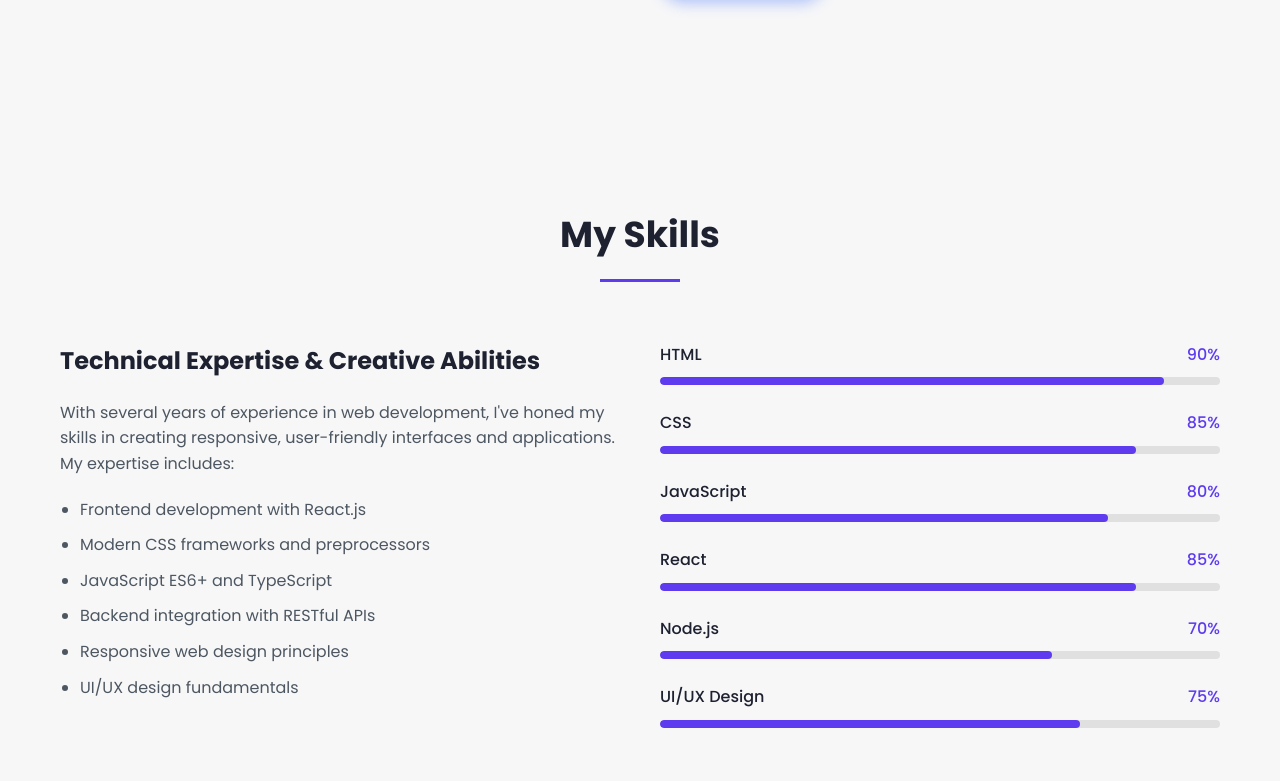
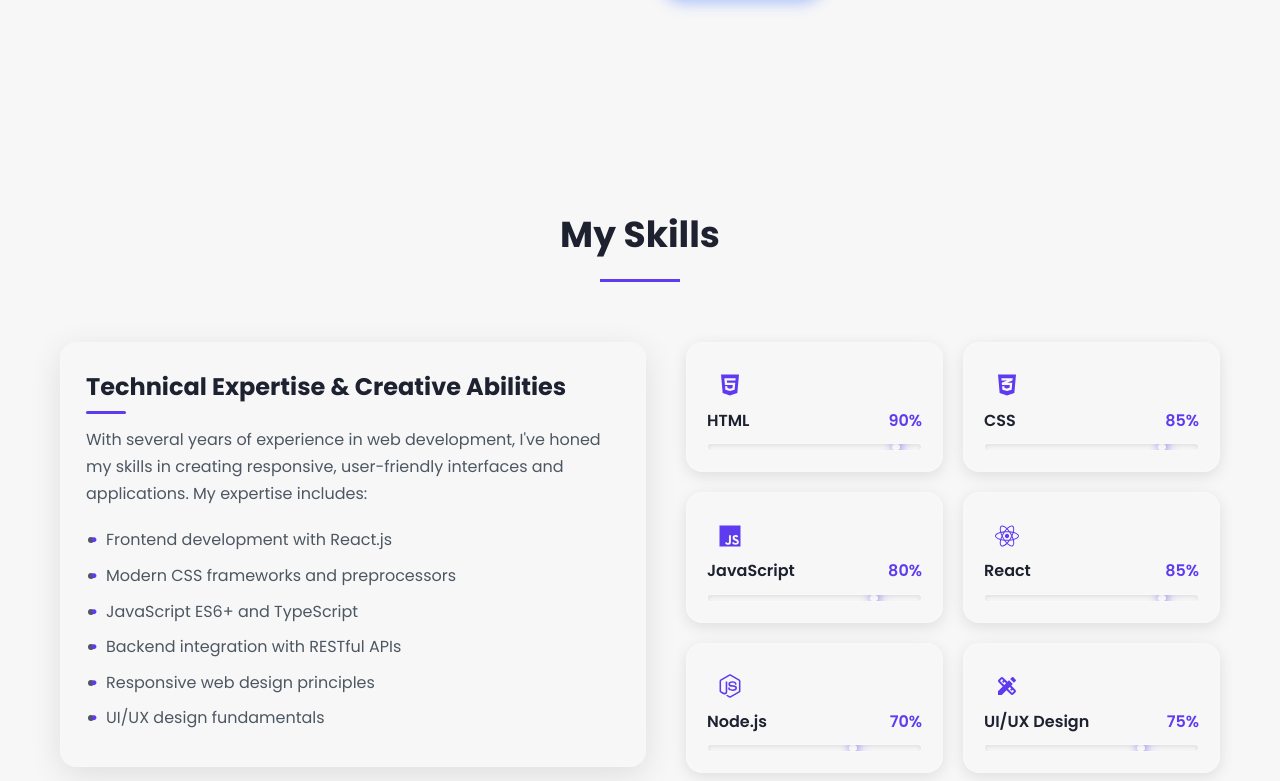
Before and after one commit to JayGupta930/portfolio, a React (Create React App) app: page / in a window 1280 px wide. Shown: the part 1639-2420 px from the top of the page. Built offline with nearby package versions, Linux system fonts and the light colour scheme.

Commit message:
Enhance Skills component with animations and icons

```diff
--- a/src/components/Skills.js
+++ b/src/components/Skills.js
@@ -1,23 +1,53 @@
-import React from 'react';
+import React, { useEffect, useRef, useState } from 'react';
 import '../styles/Skills.css';
+// Icons import (assuming you have react-icons installed)
+import { FaHtml5, FaCss3Alt, FaJs, FaReact, FaNodeJs } from 'react-icons/fa';
+import { MdDesignServices } from 'react-icons/md';
 
 const Skills = () => {
+  const [isVisible, setIsVisible] = useState(false);
+  const skillsRef = useRef(null);
+
+  useEffect(() => {
+    const targetElement = skillsRef.current;
+
+    const observer = new IntersectionObserver(
+      ([entry]) => {
+        if (entry.isIntersecting) {
+          setIsVisible(true);
+          observer.unobserve(entry.target);
+        }
+      },
+      { threshold: 0.2 }
+    );
+
+    if (targetElement) {
+      observer.observe(targetElement);
+    }
+
+    return () => {
+      if (targetElement) {
+        observer.unobserve(targetElement);
+      }
+    };
+  }, []);
+
   const skillsData = [
-    { name: "HTML", percentage: 90 },
-    { name: "CSS", percentage: 85 },
-    { name: "JavaScript", percentage: 80 },
-    { name: "React", percentage: 85 },
-    { name: "Node.js", percentage: 70 },
-    { name: "UI/UX Design", percentage: 75 }
+    { name: "HTML", percentage: 90, icon: <FaHtml5 className="skill-icon" /> },
+    { name: "CSS", percentage: 85, icon: <FaCss3Alt className="skill-icon" /> },
+    { name: "JavaScript", percentage: 80, icon: <FaJs className="skill-icon" /> },
+    { name: "React", percentage: 85, icon: <FaReact className="skill-icon" /> },
+    { name: "Node.js", percentage: 70, icon: <FaNodeJs className="skill-icon" /> },
+    { name: "UI/UX Design", percentage: 75, icon: <MdDesignServices className="skill-icon" /> }
   ];
 
   return (
-    <section id="skills" className="skills">
+    <section id="skills" className="skills" ref={skillsRef}>
       <div className="section-header">
         <h2>My Skills</h2>
         <div className="section-divider"></div>
       </div>
-      <div className="skills-content">
+      <div className={`skills-content ${isVisible ? 'animate-in' : ''}`}>
         <div className="skills-text">
           <h3>Technical Expertise & Creative Abilities</h3>
           <p>With several years of experience in web development, I've honed my skills in creating responsive, user-friendly interfaces and applications. My expertise includes:</p>
@@ -32,16 +62,27 @@ const Skills = () => {
         </div>
         <div className="skills-bars">
           {skillsData.map((skill, index) => (
-            <div className="skill-item" key={index}>
+            <div
+              className="skill-item"
+              key={index}
+              style={{ animationDelay: `${index * 0.1}s` }}
+            >
+              <div className="skill-card">
+                <div className="skill-icon-container">
+                  {skill.icon}
+                </div>
+                <div className="skill-details">
                   <div className="skill-info">
                     <span className="skill-name">{skill.name}</span>
                     <span className="skill-percentage">{skill.percentage}%</span>
                   </div>
                   <div className="skill-bar">
                     <div
-                  className="skill-progress"
-                  style={{ width: `${skill.percentage}%` }}
+                      className={`skill-progress ${isVisible ? 'animate' : ''}`}
+                      style={{ width: isVisible ? `${skill.percentage}%` : '0%' }}
                     ></div>
+                  </div>
+                </div>
               </div>
             </div>
           ))}
--- a/src/styles/Skills.css
+++ b/src/styles/Skills.css
@@ -1,6 +1,31 @@
 .skills {
   background-color: var(--background-light);
-  padding: var(--section-padding);
+  position: relative;
+  overflow: hidden;
+}
+
+.skills::before {
+  content: '';
+  position: absolute;
+  width: 300px;
+  height: 300px;
+  background: linear-gradient(to right, rgba(var(--primary-rgb), 0.1), transparent);
+  border-radius: 50%;
+  top: -150px;
+  left: -150px;
+  z-index: 0;
+}
+
+.skills::after {
+  content: '';
+  position: absolute;
+  width: 300px;
+  height: 300px;
+  background: linear-gradient(to left, rgba(var(--primary-rgb), 0.1), transparent);
+  border-radius: 50%;
+  bottom: -150px;
+  right: -150px;
+  z-index: 0;
 }
 
 .skills-content {
@@ -12,22 +37,58 @@
   margin: 0 auto;
   padding: 0 20px;
   gap: 40px;
+  position: relative;
+  z-index: 1;
+  opacity: 0;
+  transform: translateY(30px);
+  transition: opacity 0.8s ease, transform 0.8s ease;
+}
+
+.skills-content.animate-in {
+  opacity: 1;
+  transform: translateY(0);
 }
 
 .skills-text {
   flex: 1;
   min-width: 300px;
+  background: rgba(255, 255, 255, 0.05);
+  backdrop-filter: blur(5px);
+  border-radius: 16px;
+  padding: 25px;
+  box-shadow: 0 8px 32px rgba(0, 0, 0, 0.1);
+  border: 1px solid rgba(255, 255, 255, 0.08);
+  transition: transform 0.3s ease, box-shadow 0.3s ease;
+}
+
+.skills-text:hover {
+  transform: translateY(-5px);
+  box-shadow: 0 12px 40px rgba(0, 0, 0, 0.15);
 }
 
 .skills-text h3 {
   font-size: 24px;
   margin-bottom: 20px;
   color: var(--text-dark);
+  position: relative;
+  display: inline-block;
+}
+
+.skills-text h3::after {
+  content: '';
+  position: absolute;
+  left: 0;
+  bottom: -8px;
+  width: 40px;
+  height: 3px;
+  background: var(--primary-color);
+  border-radius: 10px;
 }
 
 .skills-text p {
   margin-bottom: 20px;
   color: var(--text-light);
+  line-height: 1.7;
 }
 
 .skills-text ul {
@@ -37,15 +98,100 @@
 .skills-text ul li {
   margin-bottom: 10px;
   color: var(--text-light);
+  position: relative;
+}
+
+.skills-text ul li::before {
+  content: '•';
+  color: var(--primary-color);
+  font-weight: bold;
+  display: inline-block;
+  width: 1em;
+  margin-left: -1em;
 }
 
 .skills-bars {
   flex: 1;
   min-width: 300px;
+  display: grid;
+  grid-template-columns: repeat(auto-fill, minmax(250px, 1fr));
+  gap: 20px;
 }
 
 .skill-item {
-  margin-bottom: 25px;
+  opacity: 0;
+  transform: translateY(20px);
+  animation: fadeInUp 0.5s forwards;
+  animation-play-state: paused;
+}
+
+.animate-in .skill-item {
+  animation-play-state: running;
+}
+
+.skill-card {
+  background: rgba(255, 255, 255, 0.07);
+  backdrop-filter: blur(10px);
+  border-radius: 16px;
+  padding: 20px;
+  box-shadow:
+    0 4px 15px rgba(0, 0, 0, 0.1),
+    inset 0 0 0 1px rgba(255, 255, 255, 0.15);
+  border: 1px solid rgba(255, 255, 255, 0.1);
+  transition: all 0.3s ease;
+  position: relative;
+  overflow: hidden;
+}
+
+.skill-card::before {
+  content: '';
+  position: absolute;
+  top: 0;
+  left: -100%;
+  width: 100%;
+  height: 100%;
+  background: linear-gradient(
+    90deg,
+    transparent,
+    rgba(255, 255, 255, 0.05),
+    transparent
+  );
+  transition: 0.5s;
+}
+
+.skill-card:hover::before {
+  left: 100%;
+}
+
+.skill-card:hover {
+  transform: translateY(-5px);
+  background: rgba(255, 255, 255, 0.1);
+  box-shadow:
+    0 8px 25px rgba(0, 0, 0, 0.15),
+    inset 0 0 0 1px rgba(255, 255, 255, 0.2);
+}
+
+.skill-icon-container {
+  width: 45px;
+  height: 45px;
+  display: flex;
+  align-items: center;
+  justify-content: center;
+  border-radius: 12px;
+  background: rgba(var(--primary-rgb), 0.1);
+  color: var(--primary-color);
+  font-size: 24px;
+  transition: all 0.3s ease;
+}
+
+.skill-card:hover .skill-icon-container {
+  background: linear-gradient(135deg, var(--primary-color), var(--primary-color-dark));
+  /* color: var(--white); */
+  transform: scale(1.1);
+}
+
+.skill-details {
+  flex: 1;
 }
 
 .skill-info {
@@ -55,33 +201,105 @@
 }
 
 .skill-name {
-  font-weight: 500;
+  font-weight: 600;
   color: var(--text-dark);
 }
 
 .skill-percentage {
   color: var(--primary-color);
-  font-weight: 500;
+  font-weight: 600;
 }
 
 .skill-bar {
   width: 100%;
   height: 8px;
-  background-color: #e0e0e0;
+  background: rgba(255, 255, 255, 0.08);
+  backdrop-filter: blur(5px);
   border-radius: 10px;
   overflow: hidden;
+  border: 1px solid rgba(255, 255, 255, 0.1);
+  box-shadow: inset 0 2px 4px rgba(0, 0, 0, 0.1);
 }
 
 .skill-progress {
   height: 100%;
-  background-color: var(--primary-color);
+  background: linear-gradient(
+    90deg,
+    var(--primary-color),
+    var(--primary-color-bright),
+    var(--primary-color)
+  );
   border-radius: 10px;
   position: relative;
-  transition: width 1.5s ease-in-out;
+  width: 0;
+  transition: width 1.5s cubic-bezier(0.17, 0.67, 0.45, 1);
+  box-shadow: 0 0 15px var(--primary-color);
+}
+
+.skill-progress.animate {
+  width: var(--percentage);
+}
+
+.skill-progress::before {
+  content: '';
+  position: absolute;
+  top: 0;
+  left: -100%;
+  width: 100%;
+  height: 100%;
+  background: linear-gradient(
+    90deg,
+    transparent,
+    rgba(255, 255, 255, 0.2),
+    transparent
+  );
+  animation: shimmer 2s infinite;
+}
+
+.skill-progress::after {
+  content: '';
+  position: absolute;
+  right: 0;
+  top: 0;
+  height: 100%;
+  width: 8px;
+  background-color: rgba(255, 255, 255, 0.3);
+  box-shadow: 0 0 10px var(--primary-color);
+  border-radius: 10px;
+}
+
+@keyframes fadeInUp {
+  to {
+    opacity: 1;
+    transform: translateY(0);
+  }
+}
+
+@keyframes shimmer {
+  0% {
+    transform: translateX(-100%);
+  }
+  100% {
+    transform: translateX(100%);
+  }
 }
 
 @media (max-width: 992px) {
   .skills-content {
     flex-direction: column;
   }
+
+  .skills-bars {
+    grid-template-columns: 1fr;
+  }
 }
+
+@media (max-width: 576px) {
+  .skills-text, .skills-bars {
+    min-width: 100%;
+  }
+
+  .skill-card {
+    padding: 15px;
+  }
+}
```
Lines whose indentation alone changed are shown as unchanged.
